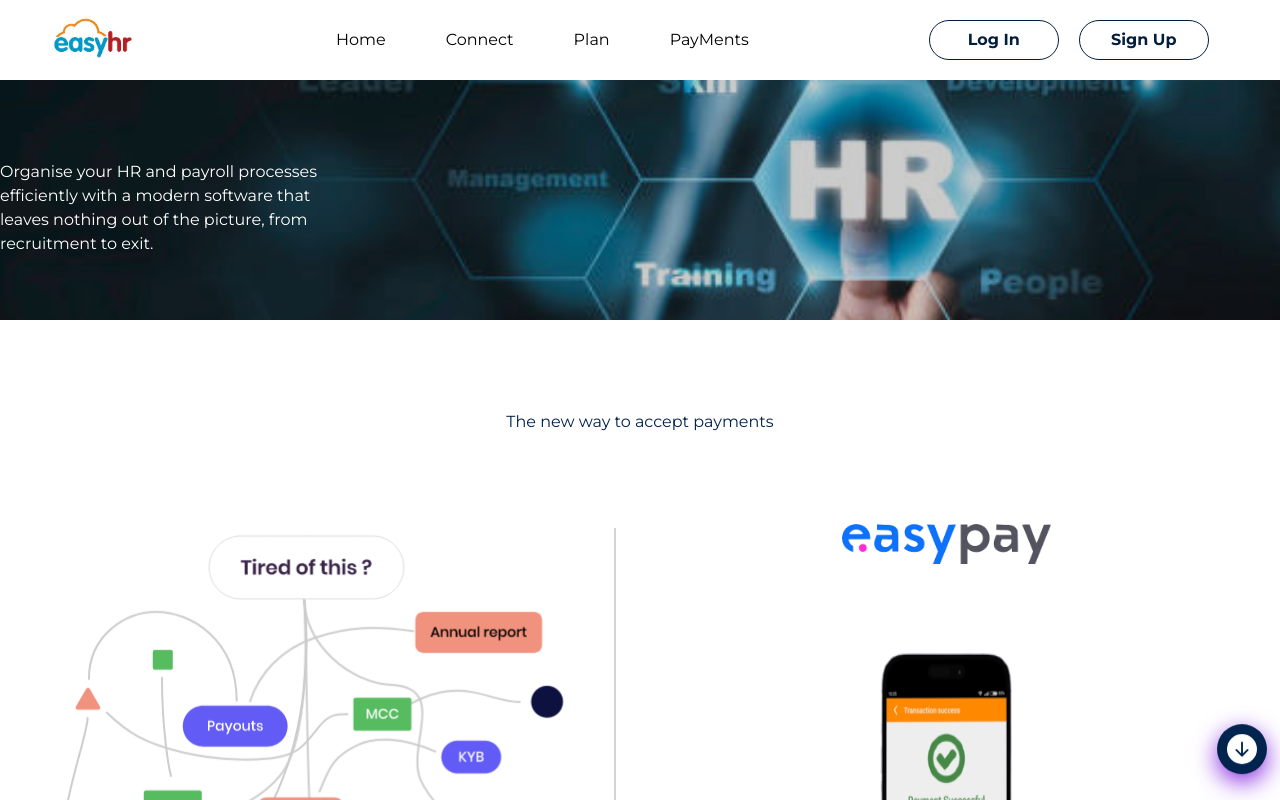
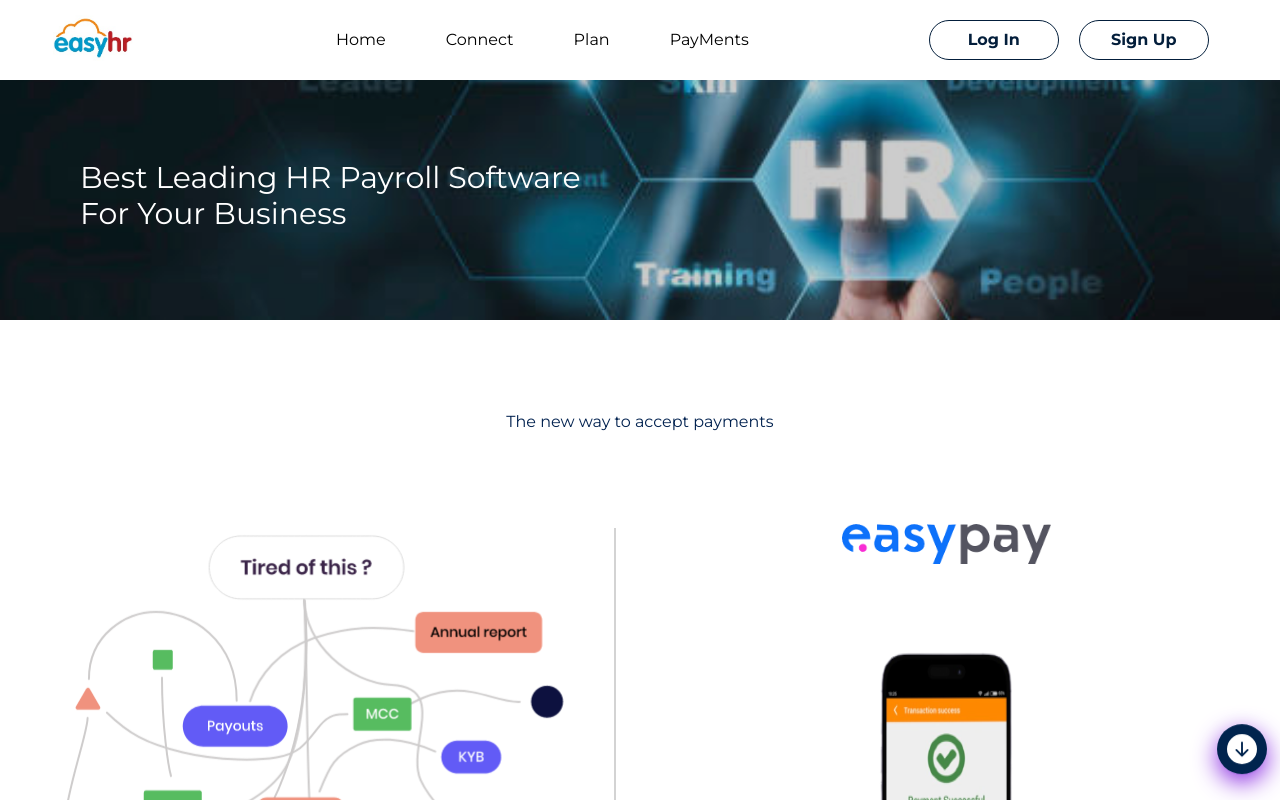
Before and after one commit to OgbuEsther/Easy_HR_FE2, a React (Create React App) app: page / in a window 1280 px wide. Shown: the top 800 px of the page. Built offline with nearby package versions, Linux system fonts and the light colour scheme.

Commit message:
hero page cooking

```diff
--- a/src/pages/landingpage/Home.tsx
+++ b/src/pages/landingpage/Home.tsx
@@ -6,8 +6,8 @@ const Superhero = () => {
       <div className='w-full flex justify-center overflow-hidden'>
           <div className='w-full h-60 flex flex-wrap mt-20 bg-hero bg-no-repeat bg-cover bg-center bg-fixed'>
         <div className='w-full  flex bg-black bg-opacity-20'>
-          <div className='w-80 text-white mt-20'>
-            Organise your HR and payroll processes efficiently with a modern software that leaves nothing out of the picture, from recruitment to exit.
+          <div className='w-2/5  mt-20 ml-20' >
+            <h1 className='text-white text-3xl'>Best Leading HR Payroll Software For Your Business</h1>
           </div>
         </div>
           </div>
```
